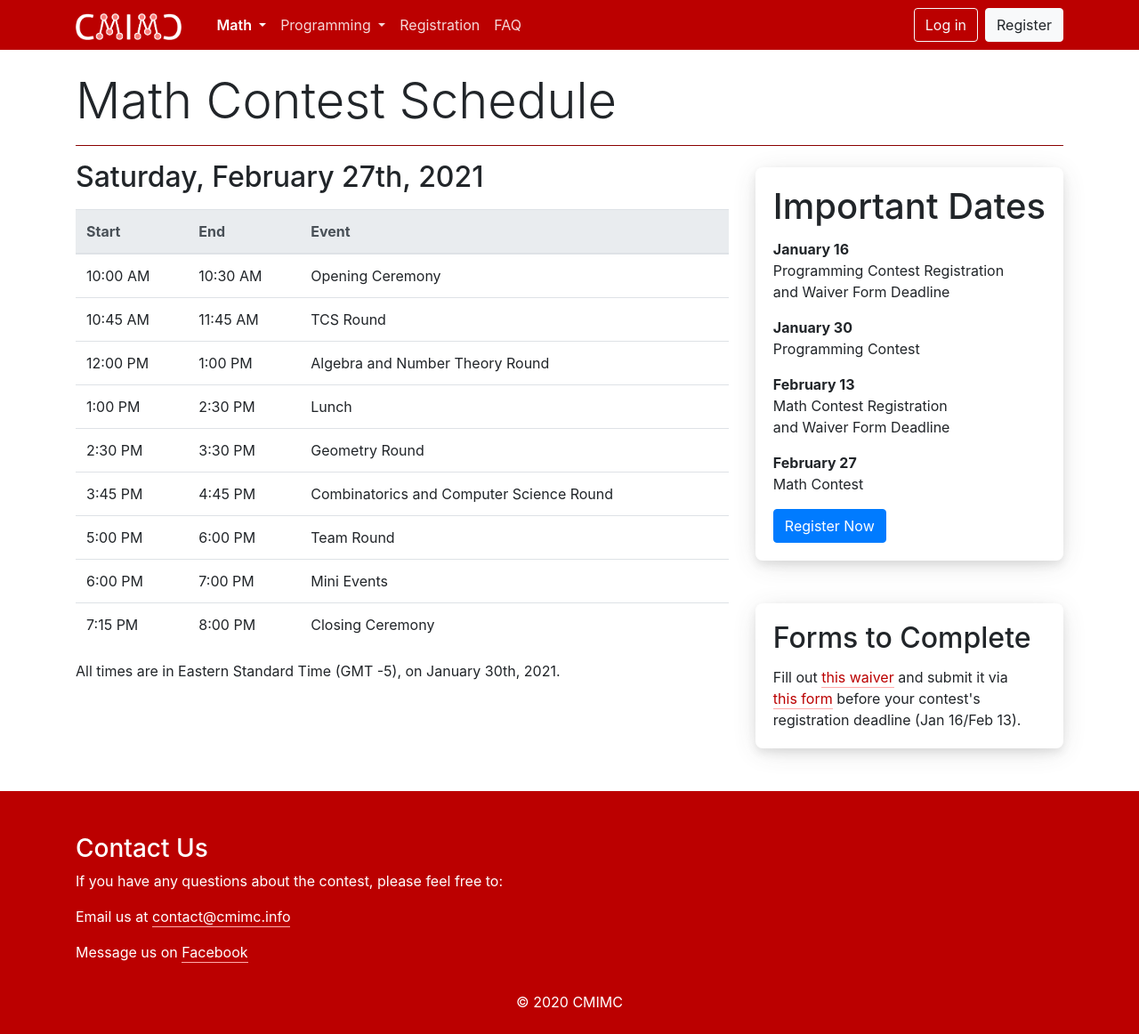
After one commit to pshen24/cmimc-online, a Django app: page /math/schedule in a window 1280 px wide. The commit adds this page. Shown: the whole page at 89% size. Run offline with Django 3.2, Linux system fonts and the light colour scheme; parts of the project's set-up code (start-up, migrations or seed data) failed here and were passed over; some libraries are stand-ins or nearby versions.

Commit message:
Add math schedule

```diff
--- a/cmimc/urls.py
+++ b/cmimc/urls.py
@@ -11,9 +11,10 @@ urlpatterns = [
     path('contests', views.contest_list, name='contest_list'),
     path('math/format', views.math_info, name='math_info'),
     path('math/sample-problems', views.math_sample_problems, name='math_sample_problems'),
+    path('math/schedule', views.math_schedule, name='math_schedule'),
     path('programming/format', views.prog_info, name='prog_info'),
     path('programming/sample-problems', views.prog_sample_problems, name='prog_sample_problems'),
-    path('schedule', views.schedule, name='schedule'),
+    path('programming/schedule', views.prog_schedule, name='prog_schedule'),
     path('registration', views.reg_info, name='reg_info'),
     path('faq', views.faq, name='faq'),
     path('resources', views.resources, name='resources'),
--- /dev/null
+++ b/templates/general/math_schedule.html
@@ -0,0 +1,72 @@
+{% extends 'base.html' %}
+
+{% block content %}
+<p class="display-4">Math Contest Schedule</p>
+<hr class="red_line"/>
+
+<div class="row">
+    <div class="col">
+        <h2 class="mb-3">Saturday, February 27th, 2021</h2>
+        <table class="table table-hover">
+            <thead class="thead-light">
+              <tr>
+                <th>Start</th>
+                <th>End</th>
+                <th>Event</th>
+              </tr>
+            </thead>
+            <tbody>
+              <tr>
+                <td>10:00 AM</td>
+                <td>10:30 AM</td>
+                <td>Opening Ceremony</td>
+              </tr>
+              <tr>
+                <td>10:45 AM</td>
+                <td>11:45 AM</td>
+                <td>TCS Round</td>
+              </tr>
+              <tr>
+                <td>12:00 PM</td>
+                <td>1:00 PM</td>
+                <td>Algebra and Number Theory Round</td>
+              </tr>
+              <tr>
+                <td>1:00 PM</td>
+                <td>2:30 PM</td>
+                <td>Lunch</td>
+              </tr>
+              <tr>
+                <td>2:30 PM</td>
+                <td>3:30 PM</td>
+                <td>Geometry Round</td>
+              </tr>
+              <tr>
+                <td>3:45 PM</td>
+                <td>4:45 PM</td>
+                <td>Combinatorics and Computer Science Round</td>
+              </tr>
+              <tr>
+                <td>5:00 PM</td>
+                <td>6:00 PM</td>
+                <td>Team Round</td>
+              </tr>
+              <tr>
+                <td>6:00 PM</td>
+                <td>7:00 PM</td>
+                <td>Mini Events</td>
+              </tr>
+              <tr>
+                <td>7:15 PM</td>
+                <td>8:00 PM</td>
+                <td>Closing Ceremony</td>
+              </tr>
+            </tbody>
+        </table>
+        <p>All times are in Eastern Standard Time (GMT -5), on January 30th, 2021.</p>
+    </div>
+    <div class="col-12 col-md-auto">
+        {% include 'includes/important_dates.html' %}
+    </div>
+</div>
+{% endblock %}
--- a/templates/general/schedule.html
+++ b/templates/general/prog_schedule.html
@@ -8,7 +8,7 @@
     <div class="col">
         <h2 class="mb-3">Friday, January 29th, 2021</h2>
         <table class="table table-hover">
-            <thead>
+            <thead class="thead-light">
               <tr>
                 <th>Start</th>
                 <th>End</th>
@@ -36,7 +36,7 @@
 
         <h2 class="mb-3">Saturday, January 30th, 2021</h2>
         <table class="table table-hover">
-            <thead>
+            <thead class="thead-light">
               <tr>
                 <th>Start</th>
                 <th>End</th>
--- a/templates/includes/navbar.html
+++ b/templates/includes/navbar.html
@@ -12,10 +12,11 @@
 	<div class="collapse navbar-collapse" id="mainMenu">
       {% url 'contest_list' as url_contests %}
       {% url 'math_info' as mi %}
+      {% url 'math_sample_problems' as msp %}
+	  {% url 'math_schedule' as ms %}
       {% url 'prog_info' as pi %}
-      {% url 'math_sample_problems' as msp %}
       {% url 'prog_sample_problems' as psp %}
-	  {% url 'schedule' as ps %}
+	  {% url 'prog_schedule' as ps %}
 	  {% url 'reg_info' as url_reg_info %}
 	  {% url 'faq' as url_faq %}
       {% url 'mini_events' as pme %}
@@ -28,12 +29,13 @@
         </li>
       {% endif %}
       <li class="nav-item dropdown">
-          <a class="nav-link no-color dropdown-toggle {% if path == mi or path == msp %}active{% endif %}" href="#" id="mathDropdown" role="button" data-toggle="dropdown" aria-expanded="false">
+          <a class="nav-link no-color dropdown-toggle {% if path == mi or path == msp or path == ms %}active{% endif %}" href="#" id="mathDropdown" role="button" data-toggle="dropdown" aria-expanded="false">
         Math
         </a>
         <ul class="dropdown-menu" aria-labelledby="mathDropdown">
         <li><a class="dropdown-item no-color {% if path == mi %}active{% endif %}" href="{{ mi }}">Format</a></li>
         <li><a class="dropdown-item no-color {% if path == msp %}active{% endif %}" href="{{ msp }}">Sample Problems</a></li>
+        <li><a class="dropdown-item no-color {% if path == ms %}active{% endif %}" href="{{ ms }}">Schedule</a></li>
         </ul>
       </li>
       <li class="nav-item dropdown">
--- a/website/views/__init__.py
+++ b/website/views/__init__.py
@@ -1,4 +1,4 @@
-from .general_info import home, math_info, math_sample_problems, prog_info, prog_sample_problems, schedule, reg_info, faq, resources
+from .general_info import home, math_info, math_sample_problems, math_schedule, prog_info, prog_sample_problems, prog_schedule, reg_info, faq, resources
 from .team import new_team, join_team, team_info, coach_teams
 from .contest import contest_list
 from .problem import view_problem
--- a/website/views/general_info.py
+++ b/website/views/general_info.py
@@ -16,14 +16,17 @@ def math_info(request):
 def math_sample_problems(request):
     return render(request, 'general/math_sample_problems.html')
 
+def math_schedule(request):
+    return render(request, 'general/math_schedule.html')
+
 def prog_info(request):
     return render(request, 'general/prog_info.html')
 
 def prog_sample_problems(request):
     return render(request, 'general/prog_sample_problems.html')
 
-def schedule(request):
-    return render(request, 'general/schedule.html')
+def prog_schedule(request):
+    return render(request, 'general/prog_schedule.html')
 
 def reg_info(request):
     return render(request, 'general/reg_info.html')
```
